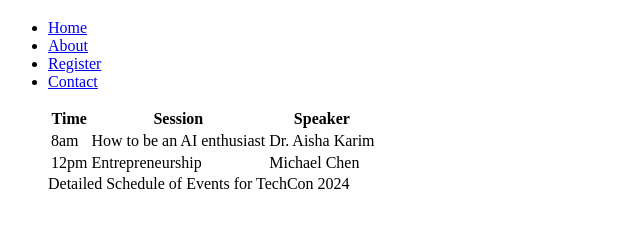
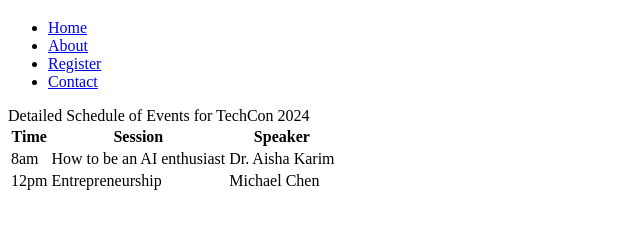
Before and after one commit to OluwatayomiTitus/TechCon_HTML, a plain HTML site: page techcon_website/schedule.html in a window 1280 px wide. Shown: the part 61-290 px from the top of the page, without its empty margins (0-640 px from the left). Drawn offline with Linux system fonts and the light colour scheme.

Commit message:
adjust caption

```diff
--- a/techcon_website/schedule.html
+++ b/techcon_website/schedule.html
@@ -19,7 +19,7 @@
     </header>
 
     <main>
-        <figure>
+       <caption>Detailed Schedule of Events for TechCon 2024</caption>
            <table>
             <thead>
             <tr>
@@ -43,8 +43,6 @@
             </tr>
             </tbody>
         </table>
-        <figcaption>Detailed Schedule of Events for TechCon 2024</figcaption>
-        </figure>
     </main>
 </body>
 </html>
```
